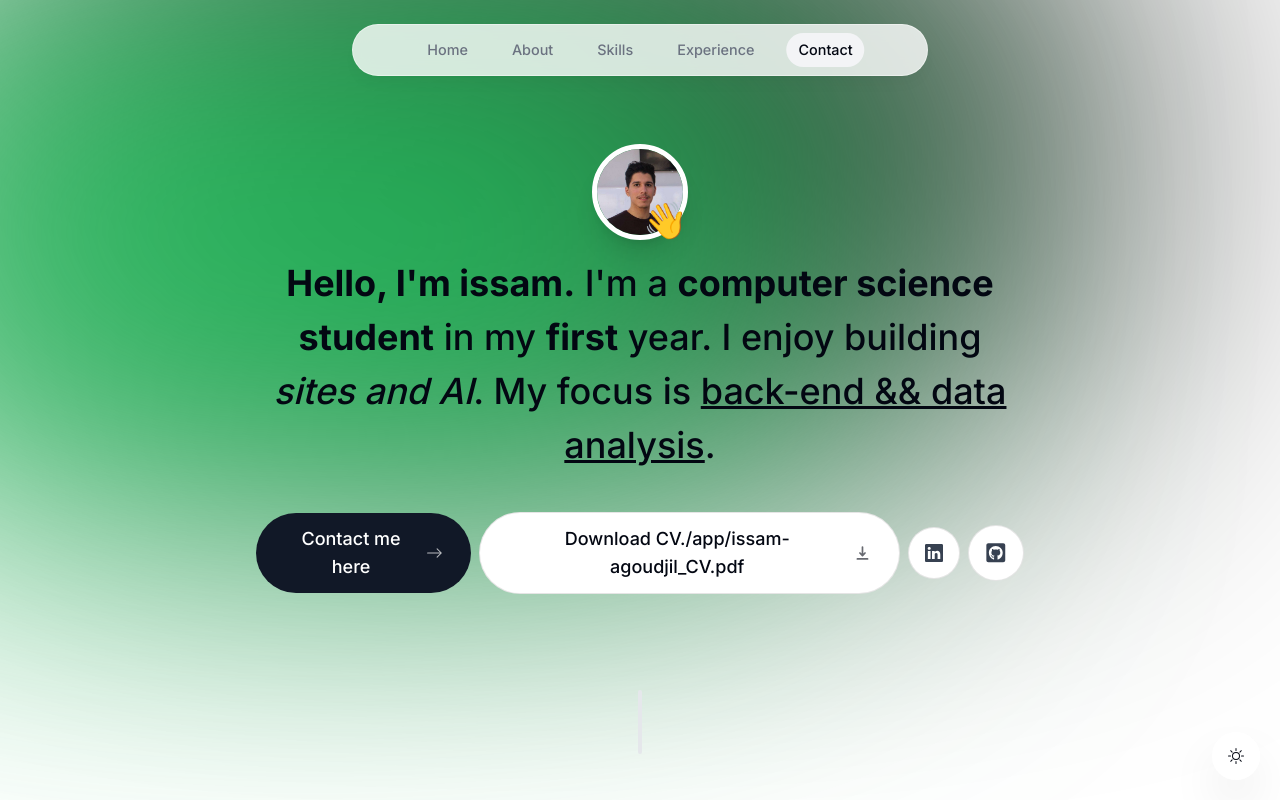
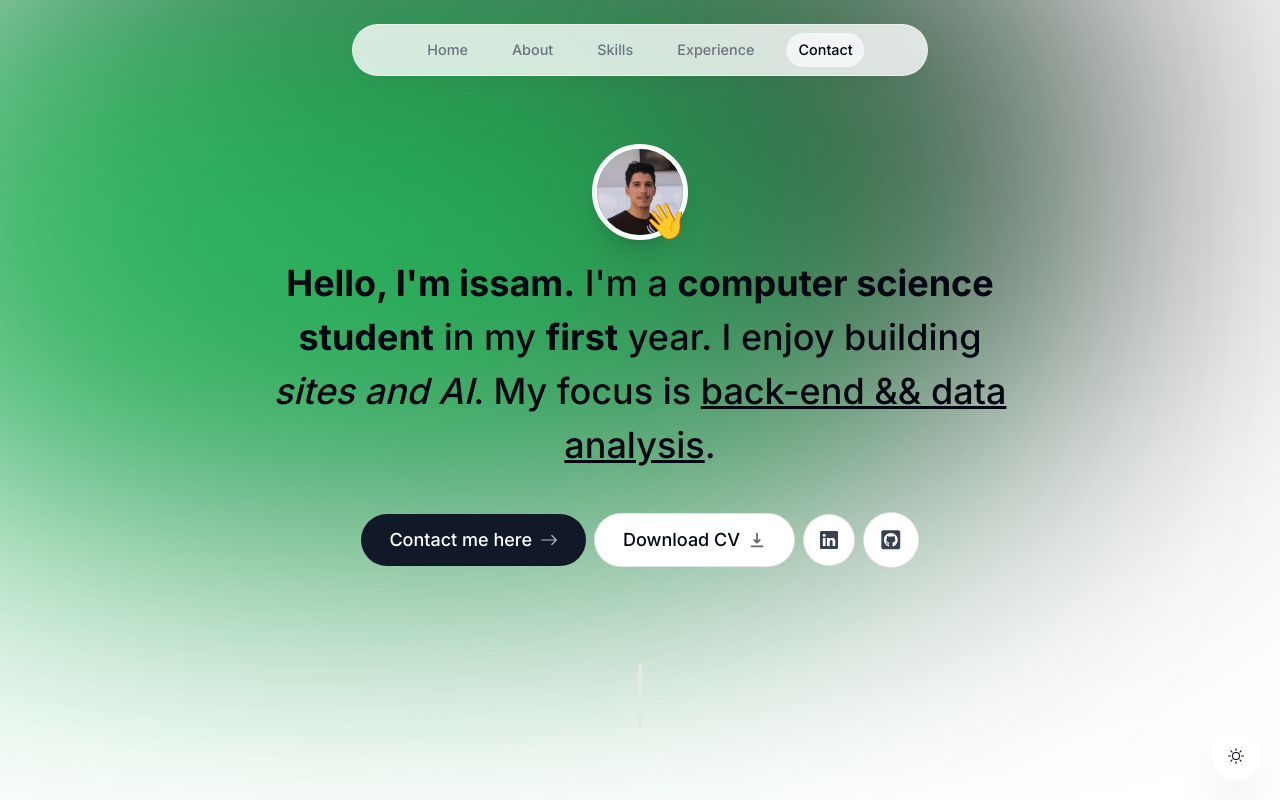
Before and after one commit to Agoudjiliss/portfolio_issam, a Next.js app: page / in a window 1280 px wide. Shown: the top 800 px of the page. Built offline with nearby package versions, Linux system fonts and the light colour scheme; no server answers.

Commit message:
Update intro.tsx

```diff
--- a/components/intro.tsx
+++ b/components/intro.tsx
@@ -92,10 +92,10 @@ export default function Intro() {
 
         <a
           className="group bg-white px-7 py-3 flex items-center gap-2 rounded-full outline-none focus:scale-110 hover:scale-110 active:scale-105 transition cursor-pointer borderBlack dark:bg-white/10"
-          href="/CV.pdf"
+          href="/issam-agoudjil_CV.pdf"
           download
         >
-          Download CV{"./app/issam-agoudjil_CV.pdf"}
+          Download CV{""}
           <HiDownload className="opacity-60 group-hover:translate-y-1 transition" />
         </a>
 
```
